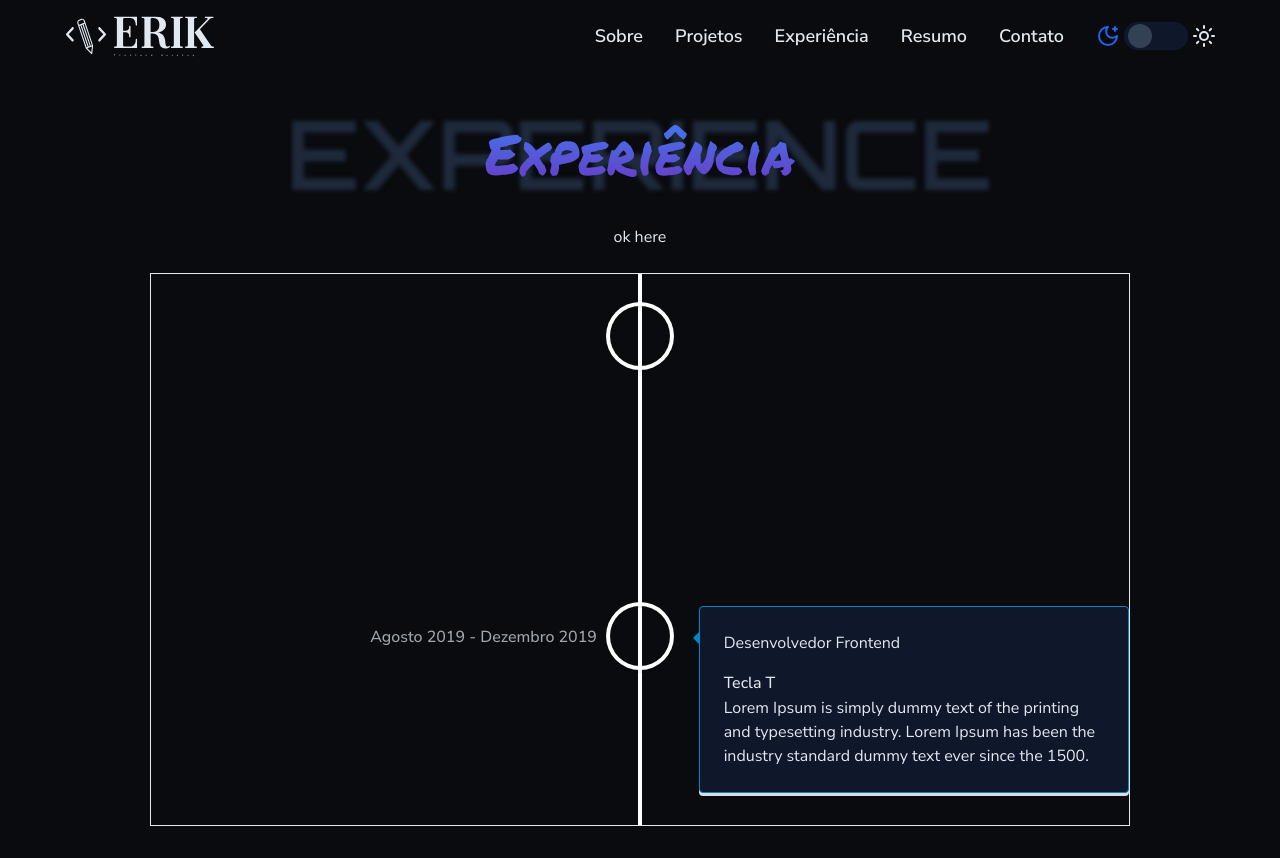
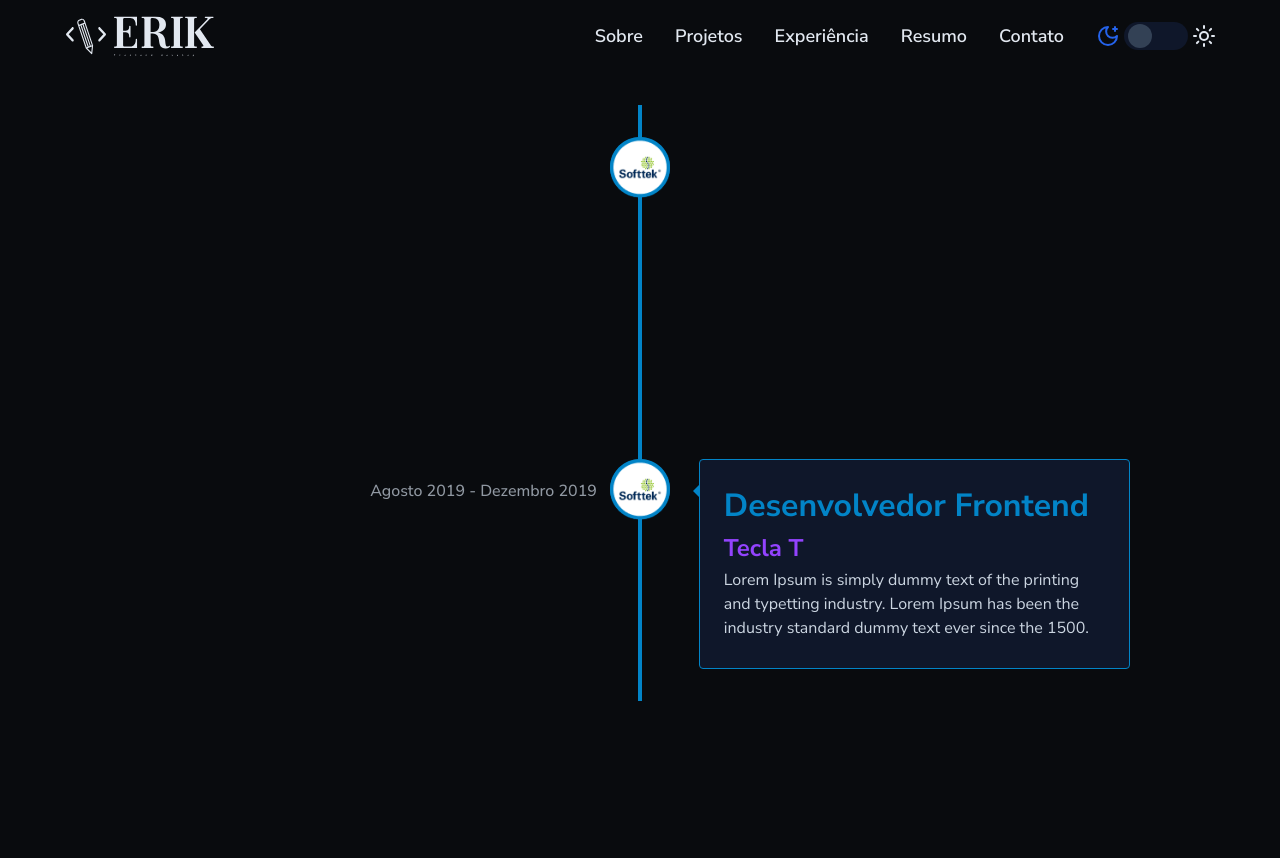
Before and after one commit to erik-ferreira/portfolio, a Next.js app: page / in a window 1280 px wide. After the commit the page ends 800 px from the top, so only its background shows below. Built offline with nearby package versions, Linux system fonts and the light colour scheme.

Commit message:
complete timeline with lib

```diff
--- a/package.json
+++ b/package.json
@@ -15,7 +15,6 @@
     "lucide-react": "^0.292.0",
     "next": "14.0.2",
     "react": "^18",
-    "react-chrono": "^2.3.1",
     "react-dom": "^18",
     "react-vertical-timeline-component": "^3.6.0",
     "tailwind-merge": "^2.0.0",
--- a/src/components/page/Experiences.tsx
+++ b/src/components/page/Experiences.tsx
@@ -1,6 +1,7 @@
 "use client"
 
 import { User } from "lucide-react"
+import Image from "next/image"
 import {
   VerticalTimeline,
   VerticalTimelineElement,
@@ -17,9 +18,9 @@ interface ExperiencesProps {}
 export function Experiences({ ...rest }: ExperiencesProps) {
   return (
     <div className="max-w-content w-content mx-auto flex flex-col items-center gap-6 p-8">
-      <Title label="Experiência" labelBackground="Experience" />
-      ok here
-      <VerticalTimeline className="border">
+      {/* <Title label="Experiência" labelBackground="Experience" /> */}
+
+      <VerticalTimeline lineColor="#0284c7">
         {experiences.map((experience) => (
           <VerticalTimelineElement
             key={experience.id}
@@ -30,14 +31,37 @@ export function Experiences({ ...rest }: ExperiencesProps) {
               borderRadius: 4,
               borderWidth: 1,
               borderColor: "#0284c7",
+              boxShadow: `0px 0px 0px 0px`,
+              display: "flex",
+              flexDirection: "column",
+              gap: "4px",
             }}
             contentArrowStyle={{ borderRight: "7px solid #0284c7" }}
             date={experience.date}
+            icon={
+              <Image
+                src={experience.image}
+                width={70}
+                height={70}
+                alt="icon experience"
+              />
+            }
+            iconStyle={{
+              boxShadow: `0px 0px 0px 0px #0284c7`,
+              background: "#0284c7",
+            }}
+            dateClassName="text-slate-300"
           >
-            <h3>{experience.office}</h3>
-            <p>{experience.company}</p>
+            <h3 className="text-3.5xl leading-snug text-sky-600 font-bold">
+              {experience.office}
+            </h3>
+            <h4 className="text-2xl text-violet-300 font-bold">
+              {experience.company}
+            </h4>
 
-            <span>{experience.description}</span>
+            <span className="w-full text-slate-300">
+              {experience.description}
+            </span>
           </VerticalTimelineElement>
         ))}
       </VerticalTimeline>
--- a/src/defaults/experiences.ts
+++ b/src/defaults/experiences.ts
@@ -6,13 +6,15 @@ export const experiences = [
     description:
       "Lorem Ipsum is simply dummy text of the printing and typesetting industry. Lorem Ipsum has been the industry standard dummy text ever since the 1500s, when an unknown printer took a galley of type and scrambled it to make a type specimen book.",
     date: "Agosto 2019 - Dezembro 2019",
+    image: "/experiences/softtek.png",
   },
   {
     id: 2,
     office: "Desenvolvedor Frontend",
     company: "Tecla T",
     description:
-      "Lorem Ipsum is simply dummy text of the printing and typesetting industry. Lorem Ipsum has been the industry standard dummy text ever since the 1500.",
+      "Lorem Ipsum is simply dummy text of the printing and typetting industry. Lorem Ipsum has been the industry standard dummy text ever since the 1500.",
     date: "Agosto 2019 - Dezembro 2019",
+    image: "/experiences/softtek.png",
   },
 ]
```
Also changed, not shown: public/experiences/softtek.png (added), 1 other file (tests, documents, lock files or other folders).
